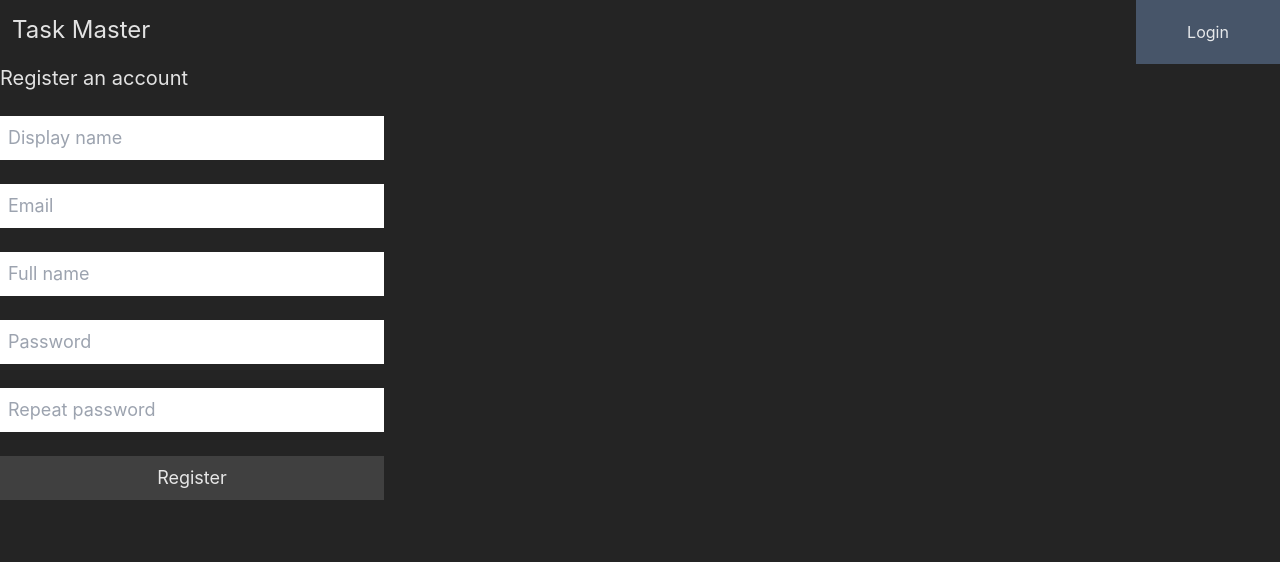
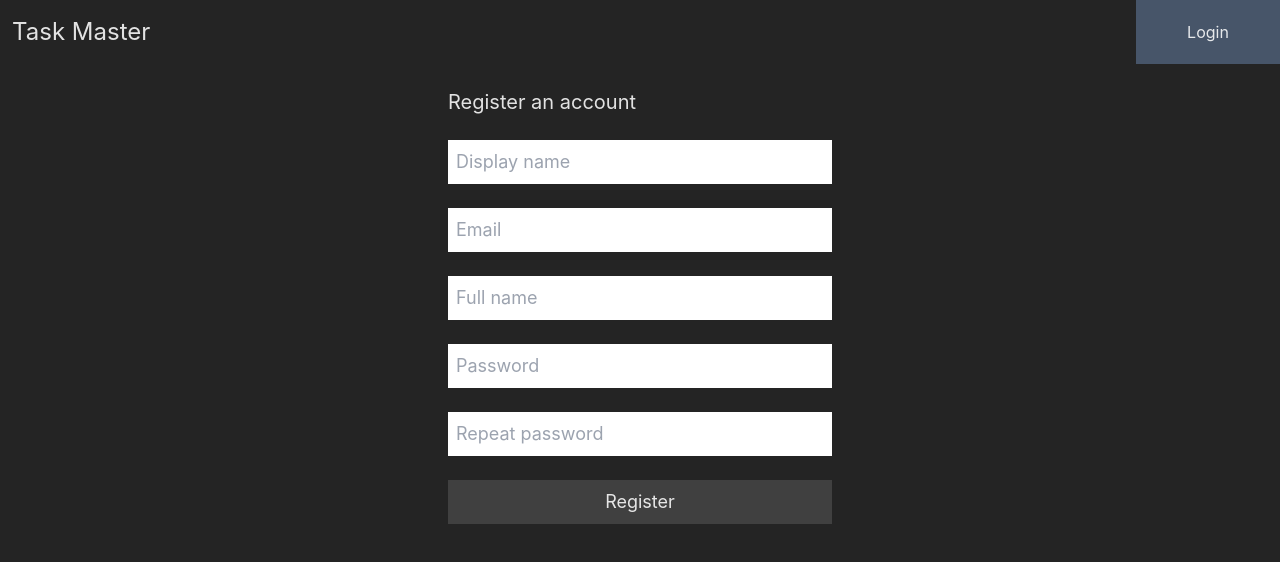
Before and after one commit to CarlMichelsen/task-master, a Svelte app in the folder apps/client/: page / in a window 1280 px wide. Shown: the top 562 px of the page. Built offline with nearby package versions, Linux system fonts and the light colour scheme.

Commit message:
Refactored routing and auth state handling.

```diff
--- a/apps/client/src/App.svelte
+++ b/apps/client/src/App.svelte
@@ -1,32 +1,40 @@
 <script lang="ts">
 	import Home from "./pages/Home.svelte";
 	import Taskboard from "./pages/Taskboard.svelte";
+	import LandingZone from "./pages/LandingZone.svelte";
+
+	import Loading from "./components/Loading.svelte";
 
 	import { AuthState } from "./models/authState";
 	import { AuthService } from "./services/authService";
+	import { RouterService } from "./services/routerService";
 	import type { ClientData } from "./models/clientData";
-
-	import { Page, router } from "./router";
 
 	let clientData: ClientData | null = null;
 	AuthService.onStateChange = async (newClientData: ClientData | null) => {
 		clientData = { ...newClientData };
 		console.log(AuthState[clientData.authState]);
 	};
+
+	let route: string | null = null;
+	RouterService.onRouteChange = (newRoute: string | null) => {
+		route = newRoute;
+	};
+
+	RouterService.init();
 	AuthService.authorize();
-
-	const route = router();
 </script>
 
 <main class="h-full w-full">
-	{#if route.currentPage === Page.Home}
-		<Home {clientData} />
-	{/if}
-
-	{#if route.currentPage === Page.Taskboard}
-		<Taskboard
-			{clientData}
-			taskboard={route.taskboard ? route.taskboard : null}
-		/>
+	{#if clientData?.authState === AuthState.LoggedOut}
+		<LandingZone authState={clientData.authState} user={clientData.user} />
+	{:else if clientData?.authState === AuthState.LoggedIn}
+		{#if !route}
+			<Home {clientData} />
+		{:else}
+			<Taskboard {clientData} taskboard={route ? route : null} />
+		{/if}
+	{:else}
+		<Loading />
 	{/if}
 </main>
--- a/apps/client/src/components/Card/TaskboardCard.svelte
+++ b/apps/client/src/components/Card/TaskboardCard.svelte
@@ -21,6 +21,10 @@
 			console.error(res.errors);
 		}
 	};
+
+	const taskboardClick = () => {
+		dispatch("clickedTaskboard", taskboard.uri);
+	};
 </script>
 
 <BaseCard>
@@ -28,7 +32,7 @@
 		class="h-full w-full flex flex-col transition-colors hover:bg-neutral-600"
 	>
 		<div class="flex-1">
-			<button class="block w-full h-28">
+			<button class="block w-full h-28" on:click={taskboardClick}>
 				<p>{taskboard.name}</p>
 			</button>
 		</div>
--- a/apps/client/src/components/Header.svelte
+++ b/apps/client/src/components/Header.svelte
@@ -1,9 +1,12 @@
 <script lang="ts">
 	import LoginCornerMenu from "./LoginCornerMenu.svelte";
 	import LoginForm from "./LoginForm.svelte";
+	import Profile from "./Profile.svelte";
+
 	import { AuthState } from "../models/authState";
 	import type { ClientUser } from "data-transfer-interfaces/user/clientUser";
-	import Profile from "./Profile.svelte";
+
+	import { RouterService } from "../services/routerService";
 
 	export let authState: AuthState = AuthState.LoggedOut;
 	export let user: ClientUser | null = null;
@@ -23,7 +26,12 @@
 
 <div class="h-16">
 	<div class="h-full grid grid-cols-2">
-		<h1 class="text-2xl py-1 ml-3 mt-2.5">Task Master</h1>
+		<button
+			on:click={() => (RouterService.route = null)}
+			class="w-36 text-left ml-3"
+		>
+			<h1 class="text-2xl">Task Master</h1>
+		</button>
 
 		<div>
 			<button
--- a/apps/client/src/components/LandingZone.svelte
+++ /dev/null
@@ -1,7 +0,0 @@
-<script lang="ts">
-	import Register from "./Register.svelte";
-</script>
-
-<div class="mx-auto container">
-	<Register />
-</div>
--- a/apps/client/src/components/ProfileHome.svelte
+++ b/apps/client/src/components/ProfileHome.svelte
@@ -1,13 +1,12 @@
 <script lang="ts">
 	import TaskboardCard from "./Card/TaskboardCard.svelte";
 	import NewTaskboardCard from "./Card/NewTaskboardCard.svelte";
+	import Loading from "./Loading.svelte";
 
 	import type { ClientTaskboard } from "data-transfer-interfaces/taskboard/clientTaskboard";
-	import type { ClientData } from "../models/clientData";
+
 	import { TaskboardService } from "../services/taskboardService";
-	import Loading from "./Loading.svelte";
-
-	//export let clientData: ClientData;
+	import { RouterService } from "../services/routerService";
 
 	let taskboards: ClientTaskboard[] | null = null;
 
@@ -31,6 +30,11 @@
 		}
 	};
 
+	const handleClickTaskboard = (event: CustomEvent<string>) => {
+		if (!event.detail) return;
+		RouterService.route = event.detail;
+	};
+
 	getTaskboards();
 </script>
 
@@ -46,6 +50,7 @@
 					<TaskboardCard
 						taskboard={board}
 						on:deletedTaskboard={handleDeletedTaskboard}
+						on:clickedTaskboard={handleClickTaskboard}
 					/>
 				{/each}
 			</div>
--- a/apps/client/src/components/Register.svelte
+++ b/apps/client/src/components/Register.svelte
@@ -30,7 +30,7 @@
 	};
 </script>
 
-<div>
+<div class="mx-auto w-96 mt-6">
 	<h2 class="text-xl">Register an account</h2>
 
 	<form type="post" on:submit|preventDefault={submit}>
--- a/apps/client/src/pages/Home.svelte
+++ b/apps/client/src/pages/Home.svelte
@@ -1,24 +1,12 @@
 <script lang="ts">
 	import Header from "../components/Header.svelte";
 	import ProfileHome from "../components/ProfileHome.svelte";
-	import LandingZone from "../components/LandingZone.svelte";
-	import Loading from "../components/Loading.svelte";
-
-	import { AuthState } from "../models/authState";
 	import type { ClientData } from "../models/clientData";
 
 	export let clientData: ClientData | null;
 </script>
 
 <div>
-	{#if clientData}
-		<Header authState={clientData.authState} user={clientData.user} />
-		{#if clientData.authState === AuthState.LoggedIn}
-			<ProfileHome />
-		{:else if clientData.authState === AuthState.LoggedOut}
-			<LandingZone />
-		{/if}
-	{:else}
-		<Loading />
-	{/if}
+	<Header authState={clientData.authState} user={clientData.user} />
+	<ProfileHome />
 </div>
--- /dev/null
+++ b/apps/client/src/pages/LandingZone.svelte
@@ -0,0 +1,17 @@
+<script lang="ts">
+	import Register from "../components/Register.svelte";
+	import Header from "../components/Header.svelte";
+
+	import type { ClientUser } from "data-transfer-interfaces/user/clientUser";
+	import type { AuthState } from "../models/authState";
+
+	export let authState: AuthState;
+	export let user: ClientUser;
+</script>
+
+<div>
+	<Header {authState} {user} />
+	<div class="mx-auto container">
+		<Register />
+	</div>
+</div>
--- a/apps/client/src/router/getParameters.ts
+++ /dev/null
@@ -1,21 +0,0 @@
-export const getParameters = (search: string): Map<string, string> => {
-	const map = new Map<string, string>();
-	const str = search.includes("?")
-		? document.location.search.substring(1)
-		: null;
-	if (!str) return map;
-	const list = str.split("&");
-
-	for (let item of list) {
-		const firstEqual = item.indexOf("=");
-		if (firstEqual === -1) {
-			map.set(item, null);
-			continue;
-		}
-		const key = item.substring(0, firstEqual);
-		const value = item.substring(firstEqual + 1);
-		map.set(key, value);
-	}
-
-	return map;
-};
--- a/apps/client/src/router/index.ts
+++ /dev/null
@@ -1,37 +0,0 @@
-import { getParameters } from "./getParameters";
-
-export enum Page {
-	Home,
-	Taskboard,
-}
-
-export interface RouteInformation {
-	currentPage: Page;
-	taskboard?: string;
-}
-
-export const navigate = (page: Page, taskboard?: string) => {
-	// TODO: make this work!!!
-	const parameters = getParameters(window.location.search);
-	const pageValue = (!!Page[page] ? page : Page.Home) as Page;
-	if (pageValue === Page.Home) parameters.delete("p");
-	const lel = Object.fromEntries(parameters);
-	//URLSearchParams.set();
-};
-
-export const router = (): RouteInformation => {
-	const parameters = getParameters(window.location.search);
-	const pageString = parameters.get("p");
-	const pageNumber = isNaN(Number(pageString)) ? Page.Home : Number(pageString);
-	const pageValue = (!!Page[pageNumber] ? pageNumber : Page.Home) as Page;
-	if (pageValue === Page.Home) parameters.delete("p");
-
-	let taskboard: string = parameters.get("t");
-
-	const routeInfo: RouteInformation = {
-		currentPage: pageValue,
-		taskboard: pageValue === Page.Taskboard ? taskboard : undefined,
-	};
-
-	return routeInfo;
-};
--- /dev/null
+++ b/apps/client/src/services/routerService.ts
@@ -0,0 +1,24 @@
+export class RouterService {
+	public static get route() {
+		return this.currentRoute;
+	}
+
+	public static set route(newRoute: string) {
+		this.currentRoute = newRoute ?? null;
+		window.location.hash = newRoute ?? "";
+		this.action(newRoute);
+	}
+
+	public static set onRouteChange(action: (route: string | null) => void) {
+		this.action = action;
+	}
+
+	public static init() {
+		const full = window.location.hash;
+		if (full) this.route = full.substring(1);
+	}
+
+	private static currentRoute: string | null = window.location.hash ?? null;
+
+	private static action: (route: string | null) => void = (route) => {};
+}
```
